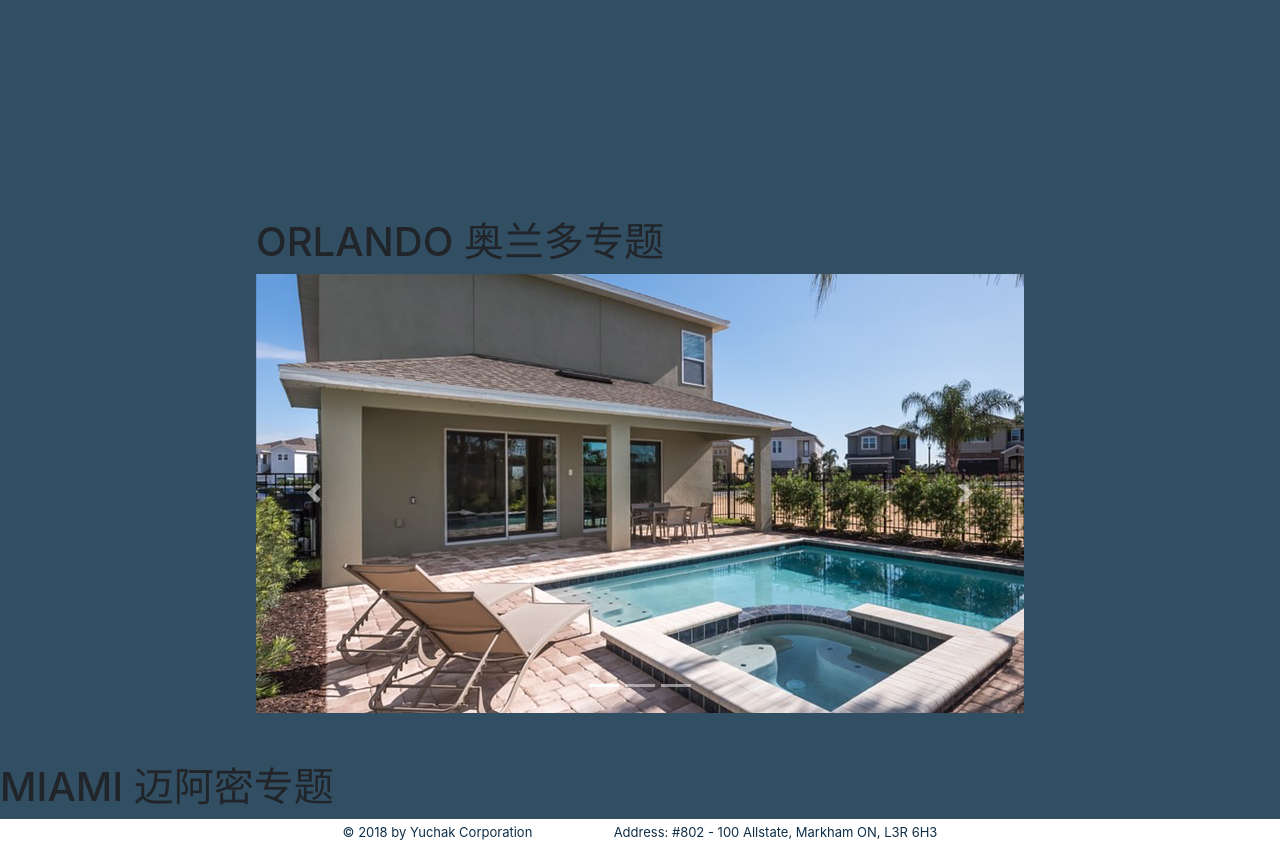
After one commit to wuchufan/yuchack-finance, a Node server app: page /estate in a window 1280 px wide. The commit adds this page. Shown: the part 1029-1897 px from the top of the page. Run offline with Node 20, Linux system fonts and the light colour scheme.

Commit message:
building estate page to carousels

```diff
--- a/app.js
+++ b/app.js
@@ -10,6 +10,13 @@ app.get("/",function(req,res){
   // res.sendFile(__dirname + "/index.html")
 });
 
+app.get("/startup",function(req,res){
+  res.render("startup");
+});
+
+app.get("/estate",function(req,res){
+  res.render("estate");
+});
 
 app.use(express.static("public"))
 app.listen(3000,function(){
--- /dev/null
+++ b/public/css/bg-footer.css
@@ -0,0 +1,73 @@
+/* background */
+body{
+  text-align: center;
+}
+#myvideo{
+  position:fixed;
+  right:0;
+
+  bottom:-10%;
+  min-width:100%;
+  min-height:100%;
+}
+.background{
+  position:relative;
+  background-color:rgba(14,47,72,0.85);
+}
+
+
+
+/* navbar */
+.corp-logo-container{
+  position:absolute;
+  top:0;
+  left:5%;
+  padding: 0.5% 0.5%;
+}
+.corp-logo{
+  padding: 3% 5%;
+  text-align: center;
+}
+
+.nav-div-out{
+  margin-top: 2rem;
+  padding: 1.2rem;
+  font-size: 1rem;
+
+
+}
+.nav-div{
+
+  border-top: 1px solid;
+  border-color: white;
+  color: white;
+  padding:0 20px;
+}
+.nav-div:hover, .nav-div:focus{
+  border-color:#7890A3;
+
+  color:#7890A3;
+
+}
+
+
+.navbar-dark .navbar-nav .nav-link{
+  color:inherit;
+}
+.navbar-dark .navbar-nav .nav-link:focus{
+  color:inherit;
+}
+.navbar-dark .navbar-nav .nav-link:hover{
+  color:inherit;
+}
+
+/* footer */
+footer{
+  background-color:white;
+}
+.footer{
+  display:inline-block;
+  font-size: 13px;
+  color: #0E2E47;
+  margin: 0 3% 2%;
+}
--- /dev/null
+++ b/public/css/estate.css
@@ -0,0 +1,41 @@
+
+/* estates developers */
+
+.es-table{
+  margin: 200px auto;
+  width:50%;
+  table-layout: fixed;
+}
+
+.tb-title, .tb-p{
+
+  color:#CCCCCC;
+  font-family:futura-lt-w01-light, sans-serif;
+  text-align: left;
+  overflow: hidden;
+}
+.tb-title{
+  font-size:19px;
+}
+.tb-p{
+  font-size:12px;
+}
+
+
+.tb-image{
+  float:left;
+  margin: 0 30px;
+}
+
+/* subjects */
+.subject1{
+  margin: 50px auto;
+  width: 60%;
+
+}
+.s-title{
+  text-align: left;
+}
+/* .carousel-control-next {
+    filter: invert(100%);
+} */
--- /dev/null
+++ b/views/estate.ejs
@@ -0,0 +1,61 @@
+<%- include("partials/heading") -%>
+<link rel="stylesheet" href="css/estate.css">
+<table class="es-table">
+
+  <tr>
+    <td>
+
+      <img class="tb-image" src="images/estate/es-t1.webp" alt="t1">
+
+      <h6 class="tb-title">
+        Axis Condominiums</h6>
+      <p class="tb-p">Axis樓盤由著名開發商CentreCourt Developments開發建造，位於市中心Church/Carlton東北角（411 Church St)，1分鐘步行至Loblaws超市、ryerson大學運動中心，5分鐘步行到Ryerson大學校園、College地鐵站、Metro 24小時超市，8分鐘步行到多倫多大學校園，12分鐘步行至Eaton中心、Dundas廣場，周圍有5大醫院、金融中心、高級餐館酒吧，購物休閒餐飲樣樣方便。<br>
+        Axis樓盤共38層高，590個單位，公共設施包括：健身中心、空中花園、影院、遊戲室、瑜伽室、派對房、空中酒吧和燒烤區等.</p>
+
+    </td>
+    <td>
+      <img class="tb-image" src="images/estate/es-t2.webp" alt="t2">
+      <h6 class="tb-title">8 Cumberland</h6>
+      <p class="tb-p">8 Cumberland楼盘由著名开发商Great Gulf Development和Phantom Development共同开发建造，建筑设计由著名的Page + Steele IBI Group Architects完成，位于市中心最旺黄金地段Yonge/Bloor西北角（8 Cumberland
+        )，Yorkville富豪社区内，地理位置非常优越，举步Yonge/Bloor地铁站，东西南北地铁交汇点，皇家博物馆、皇家音乐学院、多伦多大学、省议会大楼、Yorkville Village购物中心，是多伦多商业文化中心，周围有顶级名牌时装街、数百家高级餐馆，该区的房价一直引领多伦多最前线。</p>
+
+    </td>
+  </tr>
+</table>
+
+<div class="subject1">
+  <h1 class="s-title">ORLANDO 奥兰多专题</h1>
+
+  <div id="carouselExampleIndicators" class="carousel slide" data-ride="carousel">
+    <ol class="carousel-indicators">
+      <li data-target="#carouselExampleIndicators" data-slide-to="0" class="active"></li>
+      <li data-target="#carouselExampleIndicators" data-slide-to="1"></li>
+      <li data-target="#carouselExampleIndicators" data-slide-to="2"></li>
+    </ol>
+    <div class="carousel-inner">
+      <div class="carousel-item active">
+        <img src="images/estate/s1-cp1.webp" alt="First slide">
+      </div>
+      <div class="carousel-item">
+        <img  src="images/estate/s1-cp2.webp" alt="Second slide">
+      </div>
+      <div class="carousel-item">
+        <img  src="images/estate/s1-cp3.webp" alt="Third slide">
+      </div>
+    </div>
+    <a class="carousel-control-prev" href="#carouselExampleIndicators" role="button" data-slide="prev">
+      <span class="carousel-control-prev-icon" aria-hidden="true"></span>
+      <span class="sr-only">Previous</span>
+    </a>
+    <a class="carousel-control-next" href="#carouselExampleIndicators" role="button" data-slide="next">
+      <span class="carousel-control-next-icon" aria-hidden="true"></span>
+      <span class="sr-only">Next</span>
+    </a>
+  </div>
+</div>
+
+<div class="subject2">
+  <h1 class="s-title">MIAMI 迈阿密专题</h1>
+
+</div>
+<%- include("partials/footer") -%>
--- a/views/main.ejs
+++ b/views/main.ejs
@@ -44,7 +44,7 @@
             <li class="nav-item">
               <div class="nav-div-out">
                 <div class="nav-div">
-                  <a class="nav-link nav-title" href="#">首页</a>
+                  <a class="nav-link nav-title" href="/">首页</a>
                 </div>
               </div>
 
@@ -60,7 +60,7 @@
             <li class="nav-item ">
               <div class="nav-div-out">
                 <div class="nav-div">
-                  <a class="nav-link nav-title" href="startup.html">创业项目</a>
+                  <a class="nav-link nav-title" href="/startup">创业项目</a>
                 </div>
 
               </div>
--- a/views/partials/heading.ejs
+++ b/views/partials/heading.ejs
@@ -9,7 +9,8 @@
   <!-- google font -->
   <link href="https://fonts.googleapis.com/css?family=Raleway&display=swap" rel="stylesheet">
   <!-- css -->
-  <link rel="stylesheet" href="css/startup.css">
+
+  <link rel="stylesheet" href="css/bg-footer.css">
 
 </head>
 
@@ -47,7 +48,7 @@
             <li class="nav-item">
               <div class="nav-div-out">
                 <div class="nav-div">
-                  <a class="nav-link nav-title" href="index.html">首页</a>
+                  <a class="nav-link nav-title" href="/">首页</a>
                 </div>
               </div>
 
@@ -55,7 +56,7 @@
             <li class="nav-item">
               <div class="nav-div-out">
                 <div class="nav-div">
-                  <a class="nav-link nav-title" href="#">地产投资</a>
+                  <a class="nav-link nav-title" href="/estate">地产投资</a>
                 </div>
 
               </div>
@@ -63,7 +64,7 @@
             <li class="nav-item ">
               <div class="nav-div-out">
                 <div class="nav-div">
-                  <a class="nav-link nav-title" href="startup.html">创业项目</a>
+                  <a class="nav-link nav-title" href="/startup">创业项目</a>
                 </div>
 
               </div>
```
Also changed, not shown: public/css/startup.css (+4 -4 lines), views/startup.ejs (+97 -0 lines), public/images/estate/es-t1.webp (added), public/images/estate/es-t2.webp (added), public/images/estate/s1-cp1.webp (added), public/images/estate/s1-cp2.webp (added), public/images/estate/s1-cp3.webp (added), public/images/estate/s2-cp1.webp (added), public/images/estate/s2-cp2.webp (added), public/images/estate/s2-cp3.webp (added), public/images/estate/s2-cp4.webp (added).
